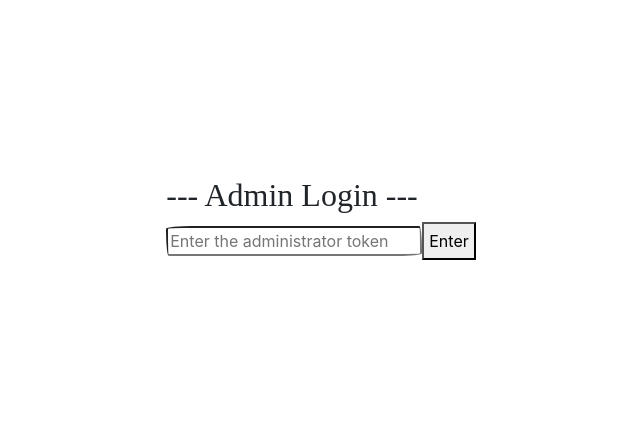
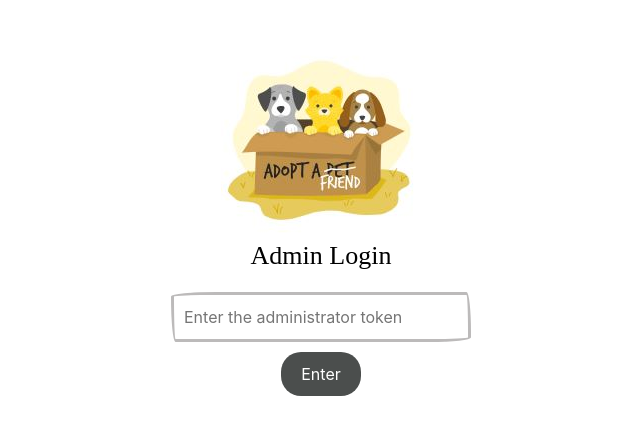
Before and after one commit to KarolDiniz/animal-adoption-front, a React (Create React App) app in the folder animaladoptionfront/: page / in a window 1280 px wide. Shown: the part 192-626 px from the top of the page, without its empty margins (319-959 px from the left). Built offline with nearby package versions, Linux system fonts and the light colour scheme; a web font is replaced by a local one.

Commit message:
:sparkles: Modifyng and adding image

```diff
--- a/animaladoptionfront/src/components/AdminLoginForm.js
+++ b/animaladoptionfront/src/components/AdminLoginForm.js
@@ -1,6 +1,7 @@
 import React, { useState } from 'react';
 import Menu from './menu'; // Use o mesmo formato aqui (primeira letra em maiúscula)
 import './style/standart.css';
+import adminImage from './img/admin-image.jpg'
 
 function AdminLoginForm({ setAdminToken }) {
   const [adminToken, setAdminTokenValue] = useState('');
@@ -14,8 +15,9 @@ function AdminLoginForm({ setAdminToken }) {
   };
 
   return (
-    <div>
-      <h2>--- Admin Login --- </h2>
+    <div className="admin-login-form">
+      <img src={adminImage} alt="Admin Image" />
+      <h2> Admin Login </h2>
       <input
         type="text"
         placeholder="Enter the administrator token"
--- a/animaladoptionfront/src/components/Menu.js
+++ b/animaladoptionfront/src/components/Menu.js
@@ -5,7 +5,9 @@ import UpdateUserForm from './UpdateUserForm';
 import UpdateAnimalForm from './UpdateAnimalForm';
 import DeleteUserForm from './DeleteUserForm';
 import DeleteAnimalForm from './DeleteAnimalForm';
+import Table from './Table';
 import './style/standart.css';
+import adminImage from './img/admin-image.jpg'
 
 class App extends Component {
   state = {
@@ -150,6 +152,7 @@ class App extends Component {
         {showUserCreateForm && (
           <div>
             <div className="menu">
+            <img src={adminImage} alt="Admin Image" />
               <h2>Menu</h2>
               <button
                 className="btn btn-primary"
@@ -213,18 +216,13 @@ class App extends Component {
         {showDeleteAnimalForm && <DeleteAnimalForm />}
 
         {showUser && <UserCreateForm />}
+
         {showallUser && (
       <div>
         {usersData.length > 0 && (
           <div>
             <h2>View all users</h2>
-                <ul>
-                  {usersData.map((user) => (
-                    <li key={user.id}>
-                      User ID: {user.id}, Username: {user.username}
-                    </li>
-                  ))}
-                </ul>
+            <Table data={usersData} columns={['id', 'username']} />
           </div>
         )}
       </div>
@@ -242,13 +240,7 @@ class App extends Component {
         {animalsData.length > 0 && (
           <div>
             <h2>View all animals</h2>
-                  <ul>
-                    {animalsData.map((animal) => (
-                      <li key={animal.id}>
-                        Animal ID: {animal.id}, Name: {animal.name}, Species: {animal.species}
-                      </li>
-                    ))}
-                  </ul>
+            <Table data={animalsData} columns={['id', 'name', 'species']} />
           </div>
         )}
 
--- /dev/null
+++ b/animaladoptionfront/src/components/Table.js
@@ -0,0 +1,30 @@
+
+// Table.js
+import React from 'react';
+
+function Table({ data, columns }) {
+  return (
+    <table>
+      <thead>
+        <tr>
+          {columns.map((column) => (
+            <th key={column}>{column}</th>
+          ))}
+        </tr>
+      </thead>
+      <tbody>
+        {data.map((item, index) => (
+          <tr key={index}>
+            {columns.map((column) => (
+              <td key={column} className={column.toLowerCase()}>
+                {item[column]}
+              </td>
+            ))}
+          </tr>
+        ))}
+      </tbody>
+    </table>
+  );
+}
+
+export default Table;
--- a/animaladoptionfront/src/components/style/standart.css
+++ b/animaladoptionfront/src/components/style/standart.css
@@ -21,7 +21,7 @@ body, div, h1, p, ul, li, button {
     display: flex;
     flex-direction: column;
     align-items: center;
-    background-color: #c2c3c7;
+    background-color: #fafafa;
     border-radius: 8px;
     box-shadow: 0 4px 6px rgba(0, 0, 0, 0.1);
     max-width: 400px;
@@ -40,7 +40,7 @@ body, div, h1, p, ul, li, button {
   }
 
   .menu button:hover {
-    background-color: #2a8f74;
+    background-color: #e2e533;
   }
 
   ul {
@@ -55,3 +55,89 @@ body, div, h1, p, ul, li, button {
   .back-button {
     margin-top: 20px;
   }
+
+ /* standart.css */
+/* ... (outras regras de estilo) */
+
+/* Adicione as regras de estilo para a tabela aqui */
+table {
+  width: 100%;
+  border-collapse: separate;
+  border-spacing: 0 5px;
+  margin-top: 20px;
+  border: 2px solid #000;
+}
+
+th, td {
+  padding: 8px;
+  text-align: center;
+  border: 1px solid #000;
+  border-top: 2px solid #000; /* Adicione esta linha para criar uma borda superior */
+  border-bottom: 2px solid #000; /* Adicione esta linha para criar uma borda inferior */
+}
+
+th {
+  background-color: #f2f2f2;
+  font-weight: bold;
+  border: 2px solid #000;
+}
+
+tr:nth-child(even) {
+  background-color: #f2f2f2;
+}
+
+tr:hover {
+  background-color: #ddd;
+}
+
+/* Adicione as regras de estilo para destacar as colunas aqui */
+th, td {
+  padding: 8px;
+  text-align: center;
+}
+
+td:hover {
+  background-color: #eee;
+  border-top: 2px solid #000; /* Adicione esta linha para criar uma borda superior em hover */
+  border-bottom: 2px solid #000; /* Adicione esta linha para criar uma borda inferior em hover */
+}
+
+/* Adicione essas regras no seu arquivo CSS (standart.css) */
+
+/* Estilo para a tela do formulário de login do administrador */
+.admin-login-form {
+  display: flex;
+  flex-direction: column;
+  align-items: center;
+  justify-content: center;
+  height: 30vh;
+  width: 60vh;
+  background-color: #ffffff; /* Cor de fundo de sua escolha */
+}
+
+.admin-login-form h2 {
+  font-size: 26px;
+  margin-bottom: 20px;
+  color: #000000; /* Cor do texto de sua escolha */
+}
+
+.admin-login-form input[type="text"] {
+  width: 300px;
+  padding: 10px;
+  border: 3px solid #bcbaba; /* Cor da borda de sua escolha */
+  margin-bottom: 10px;
+}
+
+.admin-login-form button {
+  padding: 10px 20px;
+  background-color: #4b4e4d; /* Cor do botão de sua escolha */
+  color: #fff; /* Cor do texto do botão */
+  border: none;
+  border-radius: 20px;
+  cursor: pointer;
+  transition: background-color 0.3s ease;
+}
+
+.admin-login-form button:hover {
+  background-color: #d4bf1f; /* Cor do botão ao passar o mouse */
+}
```
Also changed, not shown: animaladoptionfront/src/components/img/admin-image.jpg (added). Lines whose indentation alone changed are shown as unchanged.
